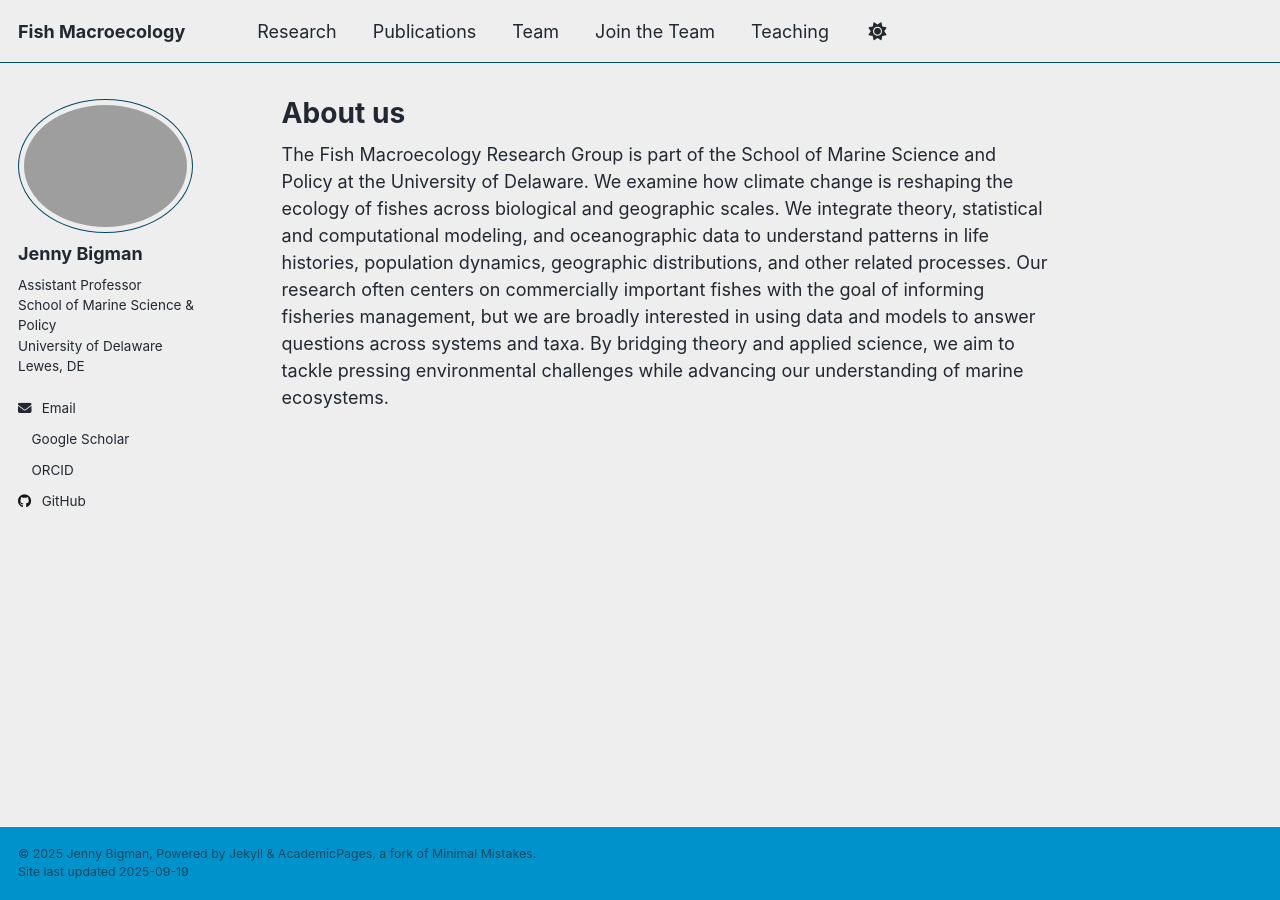
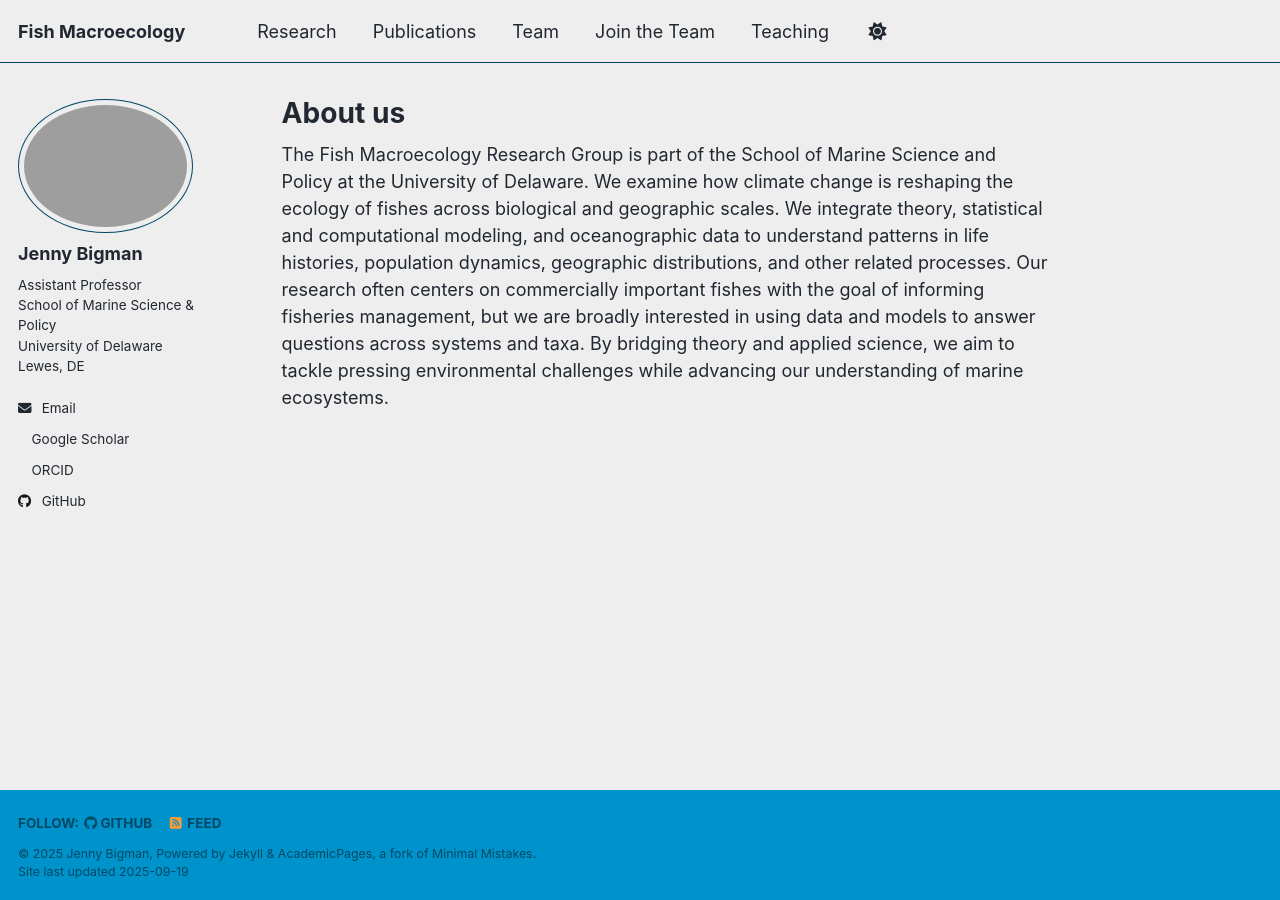
Before and after one commit to jennybigman/jennybigman.github.io, a Jekyll site: the page built from _pages/about.md, in a window 1280 px wide. Built offline with Jekyll 4.4.1, drawn with Linux system fonts in a browser that asks for light colours; a script that is not in the unit is left out.

Commit message:
Update footer.html

```diff
--- a/_includes/footer.html
+++ b/_includes/footer.html
@@ -1,15 +1,4 @@
-
-<!--{% include base_path %}-->
-
-
-
-<div class="page__footer-copyright">
-  &copy; {{ site.time | date: '%Y' }} {{ site.name | default: site.title }}, {{ site.data.ui-text[site.locale].powered_by | default: "Powered by" }} <a href="http://jekyllrb.com" rel="nofollow">Jekyll</a>&nbsp;&amp;&nbsp;<a href="https://github.com/academicpages/academicpages.github.io">AcademicPages</a>, a fork of <a href="https://mademistakes.com/work/minimal-mistakes-jekyll-theme/" rel="nofollow">Minimal Mistakes</a>.<br />
-  Site last updated {{ "now" | date: '%Y-%m-%d' }}
-</div>
-
-
-<!-- {% include base_path %}
+{% include base_path %}
 
 {% if site.author.github or site.author.bitbucket or site.atom_feed.hide != true %}
 <div class="page__footer-follow">
@@ -34,23 +23,3 @@
   &copy; {{ site.time | date: '%Y' }} {{ site.name | default: site.title }}, {{ site.data.ui-text[site.locale].powered_by | default: "Powered by" }} <a href="http://jekyllrb.com" rel="nofollow">Jekyll</a> &amp; <a href="https://github.com/academicpages/academicpages.github.io">AcademicPages</a>, a fork of <a href="https://mademistakes.com/work/minimal-mistakes-jekyll-theme/" rel="nofollow">Minimal Mistakes</a>.<br />
   Site last updated {{ "now" | date: '%Y-%m-%d' }}
 </div>
--->
-
-<!-- <footer class="page__footer">
-  <div class="page__footer-follow">
-    {% assign a = site.author %}
- <!--   <ul class="social-icons" style="list-style:none; padding-left:0; margin:0;">
-      {% if a.email %}<li style="display:inline; margin-right:0.75rem;"><a href="mailto:{{ a.email }}">Email</a></li>{% endif %}
-      {% if a.github %}<li style="display:inline; margin-right:0.75rem;"><a href="https://github.com/{{ a.github }}">GitHub</a></li>{% endif %}
-      {% if a.linkedin %}<li style="display:inline; margin-right:0.75rem;"><a href="https://www.linkedin.com/in/{{ a.linkedin }}">LinkedIn</a></li>{% endif %}
-      {% if a.twitter %}<li style="display:inline; margin-right:0.75rem;"><a href="https://twitter.com/{{ a.twitter }}">Twitter</a></li>{% endif %}
-      {% if a.website %}<li style="display:inline; margin-right:0.75rem;"><a href="{{ a.website }}">Website</a></li>{% endif %}
-    </ul>
-  </div>
-
-  <div class="page__footer-copyright">
-    &copy; {{ site.time | date: '%Y' }} {{ site.author.name | default: site.title }}.
-    Powered by <a href="https://jekyllrb.com" rel="nofollow">Jekyll</a> and
-    <a href="https://github.com/academicpages/academicpages.github.io" rel="nofollow">AcademicPages</a>.
-  </div>
-</footer>-->
```
